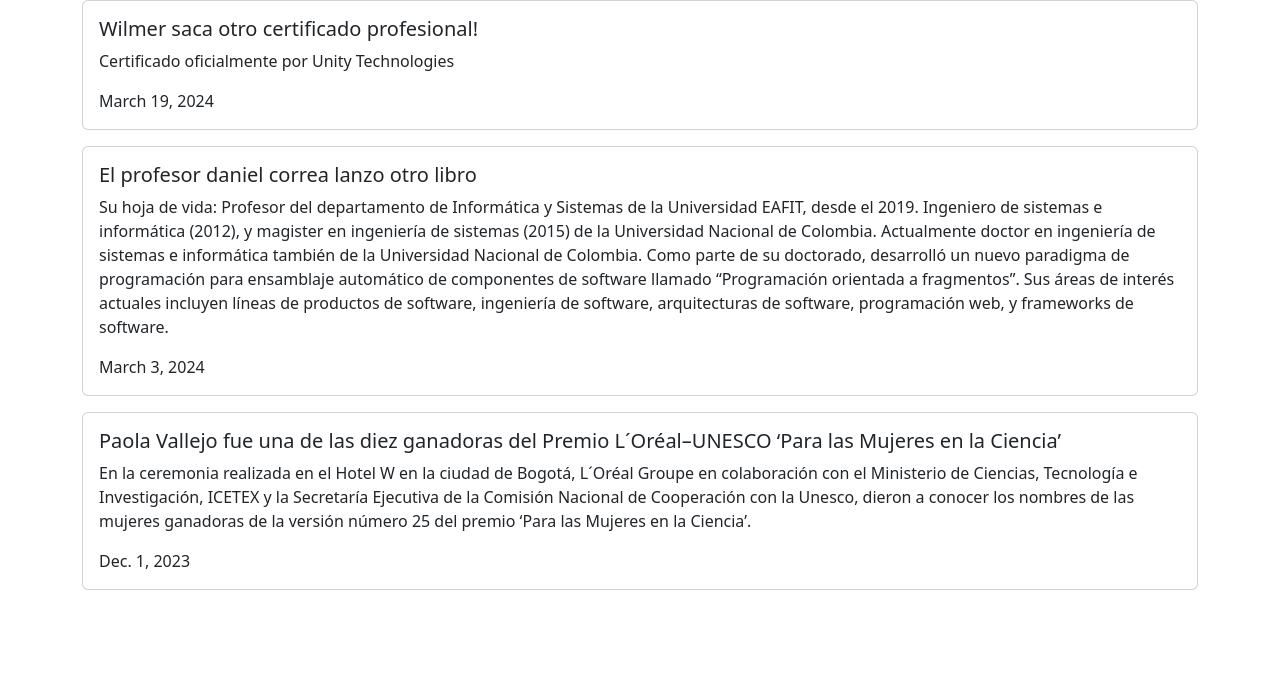
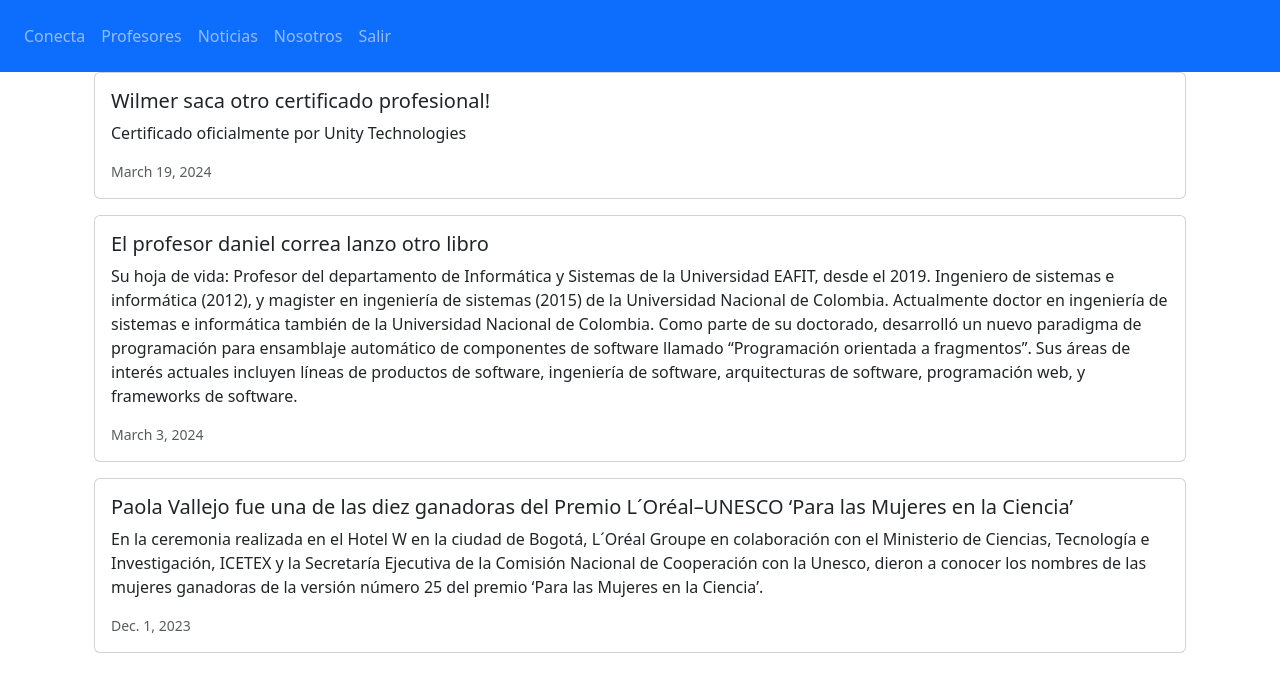
Before and after one commit to Conecta-EAFIT/Conecta_EAFIT, a Django app: page /noticias/ in a window 1280 px wide. Shown: the top 692 px of the page. Run offline with Django 4.2, Linux system fonts and the light colour scheme; data comes from the database, SQL or seed files in the repository; both versions use the stored data as it was after the commit.

Commit message:
seccion Noticias agregada

```diff
--- a/conecta_django/templates/base.html
+++ b/conecta_django/templates/base.html
@@ -18,10 +18,10 @@
             <a class="nav-link" href="{% url 'profesores' %}">Profesores</a>
         </li>
         <li class="nav-item">
-            <a class="nav-link" href="{% url 'about' %}">Nosotros</a>
+            <a class="nav-link" href="{% url 'noticias' %}">Noticias</a>
         </li>
         <li class="nav-item">
-            <a class="nav-link" href="#">Pregrados</a>
+            <a class="nav-link" href="{% url 'about' %}">Nosotros</a>
         </li>
         <li class="nav-item nav-item-salir">
             <a class="nav-link" href="{% url 'signout' %}">Salir</a>
--- a/conecta_django/urls.py
+++ b/conecta_django/urls.py
@@ -18,6 +18,7 @@ from django.contrib import admin
 from django.urls import path, include
 from profesor import views as profesorViews
 from ingreso import views as ingresoViews
+from noticias import views as noticiasViews
 
 from django.conf.urls.static import static
 from django.conf import settings
@@ -36,7 +37,7 @@ urlpatterns = [
     path('about/', profesorViews._about, name='about'),
     path('profesores/', profesorViews._profesores, name='profesores'),
     path('Conecta/', profesorViews._conectaHome, name='conectaHome'),
-    path('noticias/', include('noticias.urls')),
+    path('noticias/', noticiasViews.noticias, name='noticias' ),
 ]
 
 urlpatterns += static(settings.MEDIA_URL, document_root = settings.MEDIA_ROOT)
--- a/noticias/templates/noticias.html
+++ b/noticias/templates/noticias.html
@@ -6,18 +6,31 @@
   <title>Noticias</title>
   <link href="https://cdn.jsdelivr.net/npm/bootstrap@5.3.3/dist/css/bootstrap.min.css" rel="stylesheet" integrity="sha384-QWTKZyjpPEjISv5WaRU9OFeRpok6YctnYmDr5pNlyT2bRjXh0JMhjY6hW+ALEwIH" crossorigin="anonymous">
 </head>
+<body>
+  <!-- Extender la plantilla base -->
+  {% extends "base.html" %}
+
+  <!-- Contenido específico de esta página -->
+  {% block content %}
   <div class="container">
-    {% for noticias in noticiass %}
+    <!-- Iterar sobre las noticias -->
+    {% for noticia in noticias %}
     <div class="card mb-3">
       <div class="row g-0">
         <div>
           <div class="card-body">
-                    <h5 class="card-title">{{ noticias.headline}}</h5>
-                    <p class="card-text">{{ noticias.body}}</p>
-                    <p class="card-text" small class="text-muted">{{ noticias.date}}</p>
+            <!-- Título de la noticia -->
+            <h5 class="card-title">{{ noticia.headline }}</h5>
+            <!-- Cuerpo de la noticia -->
+            <p class="card-text">{{ noticia.body }}</p>
+            <!-- Fecha de la noticia -->
+            <p class="card-text small text-muted">{{ noticia.date }}</p>
           </div>
         </div>
       </div>
     </div>
     {% endfor %}
   </div>
+  {% endblock %}
+</body>
+</html>
--- a/noticias/urls.py
+++ b/noticias/urls.py
@@ -1,5 +1,5 @@
 from django.urls import path
 from . import views
 urlpatterns = [
-    path('', views.noticias, name='noticias')
+    path('noticias/', views.noticias, name='noticias')
 ]
--- a/noticias/views.py
+++ b/noticias/views.py
@@ -3,5 +3,5 @@ from .models import Noticias
 # Create your views here.
 
 def noticias(request):
-    noticiass = Noticias.objects.all().order_by('-date')
-    return render(request, 'noticias.html', {'noticiass':noticiass})
+    noticias = Noticias.objects.all().order_by('-date')
+    return render(request, 'noticias.html', {'noticias':noticias})
--- a/requirements.txt
+++ b/requirements.txt
@@ -2,3 +2,6 @@ django
 Pillow
 pandas
 matplotlib
+openai
+python-dotenv
+numpy
```
Also changed, not shown: db.sqlite3. Lines whose indentation alone changed are shown as unchanged.
